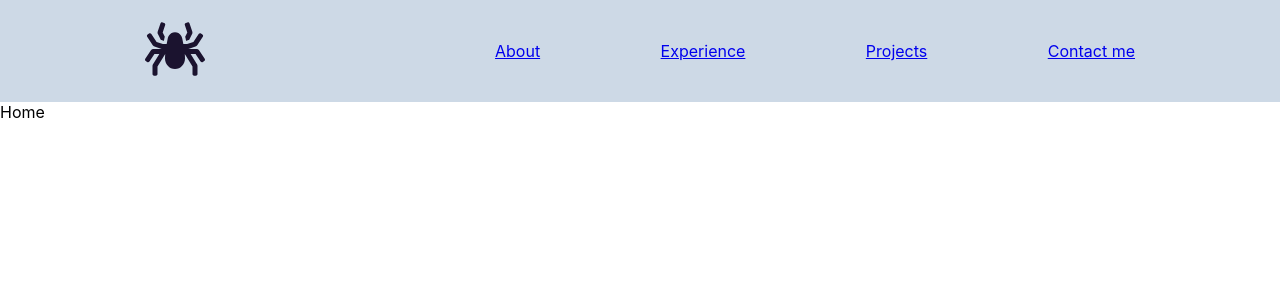
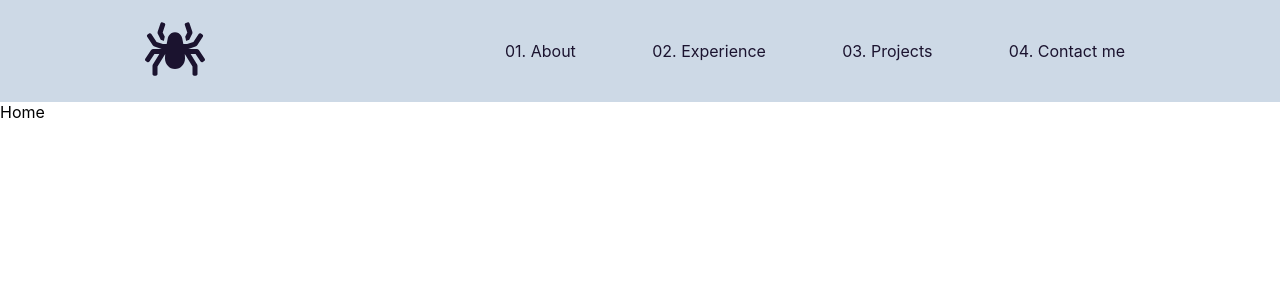
Before and after one commit to GregoryG8/Portfolio, a React (Create React App) app: page / in a window 1280 px wide. Shown: the top 300 px of the page. Built offline with nearby package versions, Linux system fonts and the light colour scheme.

Commit message:
styles nav item, dropdown hidden animation

```diff
--- a/src/components/NavBar/NavBar.css
+++ b/src/components/NavBar/NavBar.css
@@ -1,4 +1,4 @@
-.navbar{
+.navbar {
   display: flex;
   justify-content: space-around;
   align-items: center;
@@ -6,34 +6,50 @@
   background-color: var(--background-color);
 }
 
-.navigation{
+.navigation {
   display: flex;
   width: 50%;
   justify-content: space-between;
 }
 
-.bar{
-    width: 30px;
-    height: 2px;
-    margin: 6px 0;
+.navbar-item {
+  position: relative;
+  padding: 10px;
+  text-decoration: none;
+  color: var(--text-color);
+  overflow: hidden;
+}
+
+.navbar-item span {
+  position: absolute;
+  display: block;
   background-color: var(--text-color);
 }
 
+.navbar-item span:nth-child(1){
+  left: 0;
+  bottom: 0;
+  width: 100%;
+  height: 2px;
+  transform: scaleX(0);
+  transition: transform .5s;
+}
 
-@media  (min-width: 769px) {
-  .navigation {
-    display: flex;
+.navbar-item:hover span:nth-child(1){
+  transform: scaleX(1);
 }
+
+
+@media (min-width: 769px) {
 
   .hamburger-react {
     display: none;
   }
 }
 
-@media  (max-width: 768px) {
-  .navigation {
+@media (max-width: 768px) {
+  .navigation.hidden {
     display: none;
-    transition: opacity 0.8s ease;
     opacity: 0;
   }
 
@@ -45,13 +61,10 @@
     width: 100%;
     flex-direction: column;
     align-items: center;
-    -webkit-animation: slide-in-top 0.5s cubic-bezier(0.250, 0.460, 0.450, 0.940) both;
-	  animation: slide-in-top 0.5s cubic-bezier(0.250, 0.460, 0.450, 0.940) both;
+    -webkit-animation: slide-in-top 0.4s cubic-bezier(0.25, 0.46, 0.45, 0.94)
+      both;
+    animation: slide-in-top 0.4s cubic-bezier(0.25, 0.46, 0.45, 0.94) both;
     background-color: var(--background-color);
-  }
-
-  .spider-icon{
-    width: 80%;
   }
 
   @-webkit-keyframes slide-in-top {
@@ -78,4 +91,43 @@
       opacity: 1;
     }
   }
+
+  .navigation.hidden {
+    position: absolute;
+    top: 0;
+    display: flex;
+    opacity: 1;
+    width: 100%;
+    flex-direction: column;
+    align-items: center;
+    -webkit-animation: slide-in-bottom 0.4s cubic-bezier(0.25, 0.46, 0.45, 0.94)
+      both;
+    animation: slide-in-bottom 0.4s cubic-bezier(0.25, 0.46, 0.45, 0.94) both;
+    background-color: var(--background-color);
   }
+
+  @-webkit-keyframes slide-in-bottom {
+    0% {
+      -webkit-transform: translateY(102px);
+              transform: translateY(102px);
+      opacity: 1;
+    }
+    100% {
+      -webkit-transform: translateY(-1000);
+              transform: translateY(-1000);
+      opacity: 0;
+    }
+  }
+  @keyframes slide-in-bottom {
+    0% {
+      -webkit-transform: translateY(102px);
+              transform: translateY(102px);
+      opacity: 1;
+    }
+    100% {
+      -webkit-transform: translateY(-1000);
+              transform: translateY(-1000);
+      opacity: 0;
+    }
+  }
+}
--- a/src/components/NavBar/NavBar.jsx
+++ b/src/components/NavBar/NavBar.jsx
@@ -17,11 +17,11 @@ function NavBar() {
         <FaSpider className="spider-icon" size={60} color="#1b132f" />
       </div>
       <input type="checkbox" id="nav_check" hidden />
-      <div className={`navigation ${isMenuOpen ? 'show' : ''}`}>
-        <NavigationLink to="/" text="About" />
-        <NavigationLink to="/" text="Experience" />
-        <NavigationLink to="/" text="Projects" />
-        <NavigationLink to="/contact" text="Contact me" />
+      <div className={`navigation ${isMenuOpen ? 'show' : 'hidden'}`}>
+        <NavigationLink to="/" text="01. About" />
+        <NavigationLink to="/" text="02. Experience" />
+        <NavigationLink to="/" text="03. Projects" />
+        <NavigationLink to="/contact" text="04. Contact me" />
       </div>
       <Hamburger toggled={isMenuOpen} toggle={setIsMenuOpen}/>
     </div>
@@ -32,6 +32,7 @@ const NavigationLink = ({ to, text }) => {
   return (
     <Link className="navbar-item" to={to}>
       {text}
+      <span></span>
     </Link>
   );
 };
```
Lines whose indentation alone changed are shown as unchanged.
